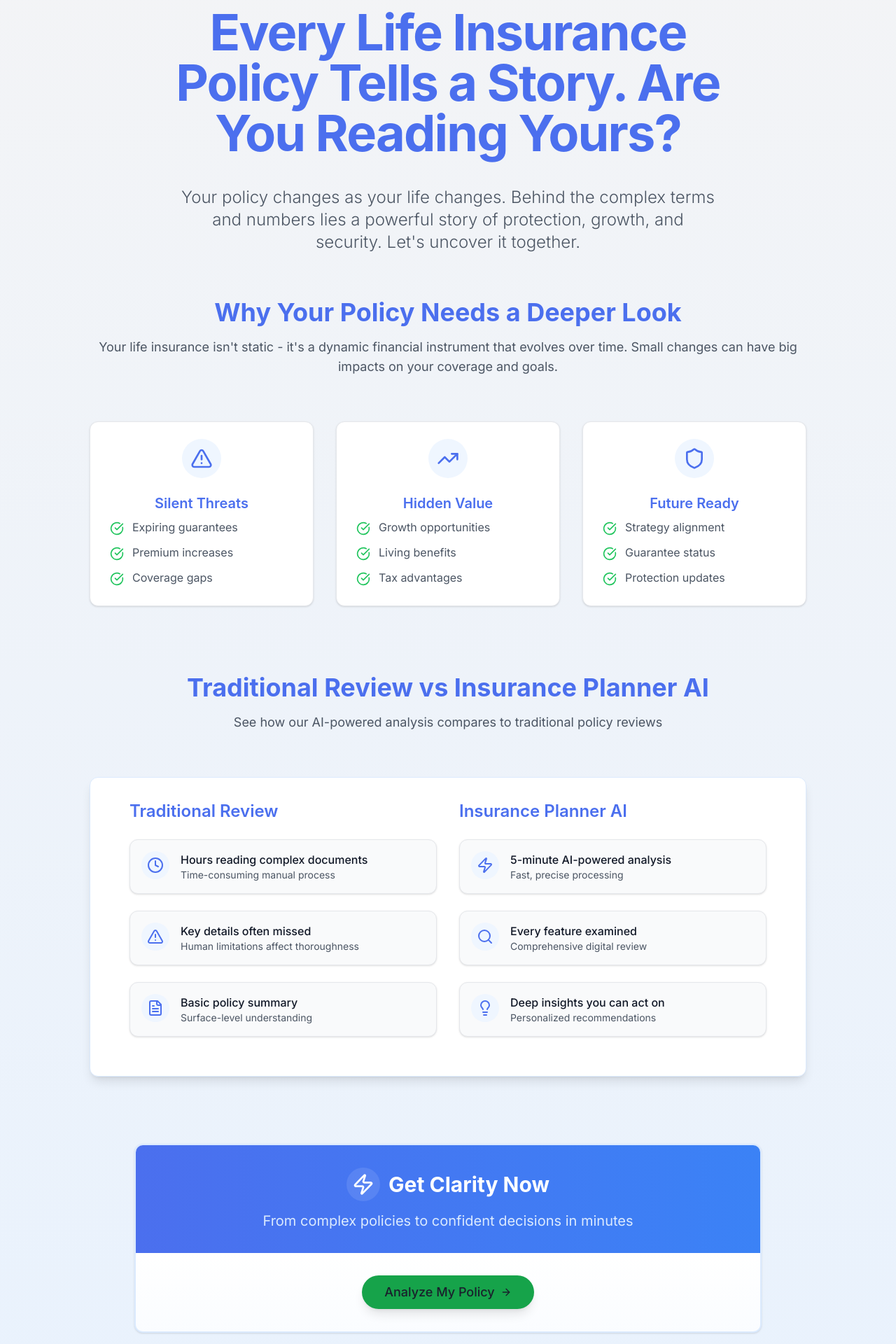
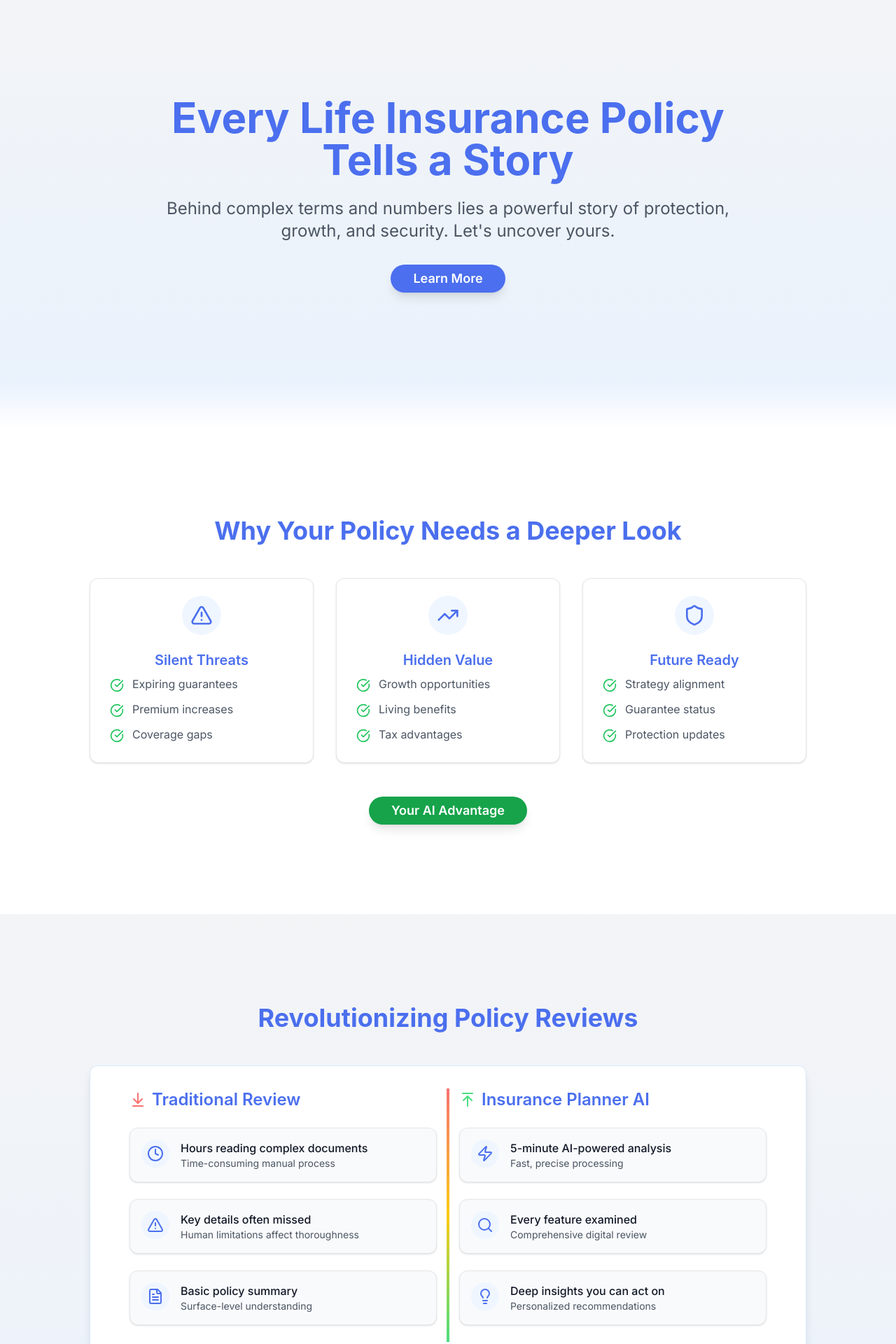
Before and after one commit to itsgabeover/dashboard-copy, a Next.js app: page /about in a window 1280 px wide. Shown: the part 160-2080 px from the top of the page at 70% size. Built offline with nearby package versions, Linux system fonts and the light colour scheme.

Commit message:
Update page.tsx

```diff
--- a/app/about/page.tsx
+++ b/app/about/page.tsx
@@ -12,6 +12,8 @@ import {
   Lightbulb,
   ChevronRight,
   ArrowRight,
+  ArrowDownToLine,
+  ArrowUpToLine,
 } from "lucide-react"
 import Link from "next/link"
 import { Button } from "@/components/ui/button"
@@ -19,8 +21,13 @@ import { Card, CardContent, CardHeader } from "@/components/ui/card"
 import type { FC } from "react"
 
 const AboutPage: FC = () => {
+  const scrollToSection = (elementId: string) => {
+    const element = document.getElementById(elementId)
+    element?.scrollIntoView({ behavior: "smooth" })
+  }
+
   return (
-    <section className="w-full relative" aria-labelledby="about-title">
+    <div className="flex flex-col min-h-screen">
       {/* Advisor Banner */}
       <div className="bg-gradient-to-r from-blue-50 via-blue-100 to-blue-50 text-blue-700 py-2 px-4 text-center border-b border-blue-100/50">
         <Link
@@ -31,32 +38,37 @@ const AboutPage: FC = () => {
         </Link>
       </div>
 
-      <div className="min-h-screen bg-gradient-to-b from-gray-100 to-blue-100/50 py-16">
+      {/* Hero Section */}
+      <section className="relative bg-gradient-to-b from-gray-100 to-blue-100/50 py-20 md:py-32 lg:py-48">
         <div className="container mx-auto px-4 sm:px-6 lg:px-8">
-          {/* Hero Section */}
-          <div className="flex flex-col items-center space-y-6 text-center max-w-4xl mx-auto mb-16">
-            <h1
-              id="about-title"
-              className="text-4xl md:text-6xl lg:text-7xl font-bold text-[#4B6FEE] mb-4 tracking-tight"
+          <div className="max-w-4xl mx-auto text-center">
+            <h1 className="text-4xl md:text-5xl lg:text-6xl font-bold text-[#4B6FEE] mb-6 leading-tight">
+              Every Life Insurance Policy Tells a Story
+            </h1>
+            <p className="text-xl md:text-2xl text-gray-600 mb-8">
+              Behind complex terms and numbers lies a powerful story of protection, growth, and security. Let's uncover
+              yours.
+            </p>
+            <Button
+              size="lg"
+              className="bg-[#4B6FEE] hover:bg-blue-700 text-white px-8 py-4 rounded-full text-lg font-semibold transition-all duration-300 hover:transform hover:scale-105 shadow-lg"
+              onClick={() => scrollToSection("why-deeper-look")}
             >
-              Every Life Insurance Policy Tells a Story. Are You Reading Yours?
-            </h1>
-            <p className="text-xl md:text-2xl text-gray-600 font-light max-w-3xl">
-              Your policy changes as your life changes. Behind the complex terms and numbers lies a powerful story of
-              protection, growth, and security. Let&apos;s uncover it together.
-            </p>
+              Learn More
+            </Button>
           </div>
+        </div>
+        <div className="absolute bottom-0 left-0 right-0 h-16 bg-gradient-to-t from-white to-transparent"></div>
+      </section>
 
-          {/* Key Issues Section */}
-          <div className="max-w-5xl mx-auto mb-24">
-            <div className="text-center mb-16 space-y-4">
-              <h2 className="text-3xl md:text-4xl font-bold text-[#4B6FEE]">Why Your Policy Needs a Deeper Look</h2>
-              <p className="text-gray-600 text-lg">
-                Your life insurance isn&apos;t static - it&apos;s a dynamic financial instrument that evolves over time.
-                Small changes can have big impacts on your coverage and goals.
-              </p>
-            </div>
-            <div className="grid md:grid-cols-3 gap-8">
+      {/* Why Your Policy Needs a Deeper Look Section */}
+      <section id="why-deeper-look" className="bg-white py-20 md:py-32">
+        <div className="container mx-auto px-4 sm:px-6 lg:px-8">
+          <div className="max-w-5xl mx-auto">
+            <h2 className="text-3xl md:text-4xl font-bold text-center text-[#4B6FEE] mb-12">
+              Why Your Policy Needs a Deeper Look
+            </h2>
+            <div className="grid md:grid-cols-3 gap-8 mb-12">
               {[
                 {
                   icon: AlertTriangle,
@@ -101,22 +113,35 @@ const AboutPage: FC = () => {
                 </Card>
               ))}
             </div>
+            <div className="flex justify-center">
+              <Button
+                size="lg"
+                className="bg-green-600 hover:bg-green-700 text-white px-8 py-4 rounded-full text-lg font-semibold transition-all duration-300 hover:transform hover:scale-105 shadow-lg"
+                onClick={() => scrollToSection("revolutionizing-reviews")}
+              >
+                Your AI Advantage
+              </Button>
             </div>
+          </div>
+        </div>
+      </section>
 
-          {/* Enhanced Comparison Section */}
-          <div className="max-w-5xl mx-auto mb-24">
-            <div className="text-center mb-16 space-y-4">
-              <h2 className="text-3xl md:text-4xl font-bold text-[#4B6FEE]">
-                Traditional Review vs Insurance Planner AI
+      {/* Combined Comparison and CTA Section */}
+      <section id="revolutionizing-reviews" className="bg-gradient-to-b from-gray-100 to-blue-100/50 py-20 md:py-32">
+        <div className="container mx-auto px-4 sm:px-6 lg:px-8">
+          <div className="max-w-5xl mx-auto">
+            <h2 className="text-3xl md:text-4xl font-bold text-center text-[#4B6FEE] mb-12">
+              Revolutionizing Policy Reviews
             </h2>
-              <p className="text-gray-600 text-lg">
-                See how our AI-powered analysis compares to traditional policy reviews
-              </p>
-            </div>
-            <Card className="bg-white p-8 shadow-lg border-blue-100">
-              <CardContent className="grid md:grid-cols-2 gap-8">
+            <Card className="bg-white p-8 shadow-lg border-blue-100 mb-16 overflow-hidden">
+              <CardContent className="relative">
+                <div className="absolute top-0 left-1/2 w-1 h-full bg-gradient-to-b from-red-400 via-yellow-400 to-green-400 transform -translate-x-1/2"></div>
+                <div className="grid md:grid-cols-2 gap-8">
                   <div className="space-y-6">
-                  <h3 className="text-2xl font-semibold text-[#4B6FEE] mb-4">Traditional Review</h3>
+                    <h3 className="text-2xl font-semibold text-[#4B6FEE] mb-4 flex items-center">
+                      <ArrowDownToLine className="w-6 h-6 mr-2 text-red-400" />
+                      Traditional Review
+                    </h3>
                     {[
                       {
                         icon: Clock,
@@ -144,7 +169,10 @@ const AboutPage: FC = () => {
                     ))}
                   </div>
                   <div className="space-y-6">
-                  <h3 className="text-2xl font-semibold text-[#4B6FEE] mb-4">Insurance Planner AI</h3>
+                    <h3 className="text-2xl font-semibold text-[#4B6FEE] mb-4 flex items-center">
+                      <ArrowUpToLine className="w-6 h-6 mr-2 text-green-400" />
+                      Insurance Planner AI
+                    </h3>
                     {[
                       { icon: Zap, title: "5-minute AI-powered analysis", description: "Fast, precise processing" },
                       { icon: Search, title: "Every feature examined", description: "Comprehensive digital review" },
@@ -167,30 +195,29 @@ const AboutPage: FC = () => {
                       </Card>
                     ))}
                   </div>
+                </div>
               </CardContent>
             </Card>
-          </div>
 
-          {/* Call to Action */}
-          <div className="max-w-4xl mx-auto mb-16">
+            {/* Get Your Policy Analysis Now CTA */}
             <Card className="border-2 border-blue-100 bg-white transform transition-all duration-300 hover:shadow-xl hover:-translate-y-1 overflow-hidden">
               <CardHeader className="text-center bg-gradient-to-r from-[#4B6FEE] to-blue-500 text-white p-8">
                 <div className="flex items-center justify-center gap-3 mb-2">
                   <div className="rounded-full bg-white/10 p-2 transition-transform duration-300 group-hover:scale-110">
                     <Zap className="w-8 h-8" />
                   </div>
-                  <h2 className="text-2xl md:text-3xl font-bold">Get Clarity Now</h2>
+                  <h2 className="text-2xl md:text-3xl font-bold">Get Your Policy Analysis Now</h2>
                 </div>
-                <p className="text-xl text-blue-100">From complex policies to confident decisions in minutes</p>
+                <p className="text-xl text-blue-100">From questions to clarity in minutes</p>
               </CardHeader>
               <CardContent className="flex justify-center p-8 bg-gradient-to-b from-white to-blue-50/30">
                 <Button
                   asChild
                   size="lg"
-                  className="bg-green-600 hover:bg-green-700 text-lg px-8 py-6 rounded-full transition-all duration-300 hover:scale-105 shadow-lg hover:shadow-xl"
+                  className="bg-green-600 hover:bg-green-700 text-white px-8 py-6 rounded-full transition-all duration-300 hover:scale-105 shadow-lg hover:shadow-xl"
                 >
                   <Link href="/upload" className="flex items-center gap-2">
-                    Analyze My Policy
+                    Start My Analysis
                     <ArrowRight className="w-5 h-5 transition-transform duration-300 group-hover:translate-x-1" />
                   </Link>
                 </Button>
@@ -198,8 +225,8 @@ const AboutPage: FC = () => {
             </Card>
           </div>
         </div>
+      </section>
     </div>
-    </section>
   )
 }
 
```
Lines whose indentation alone changed are shown as unchanged.
